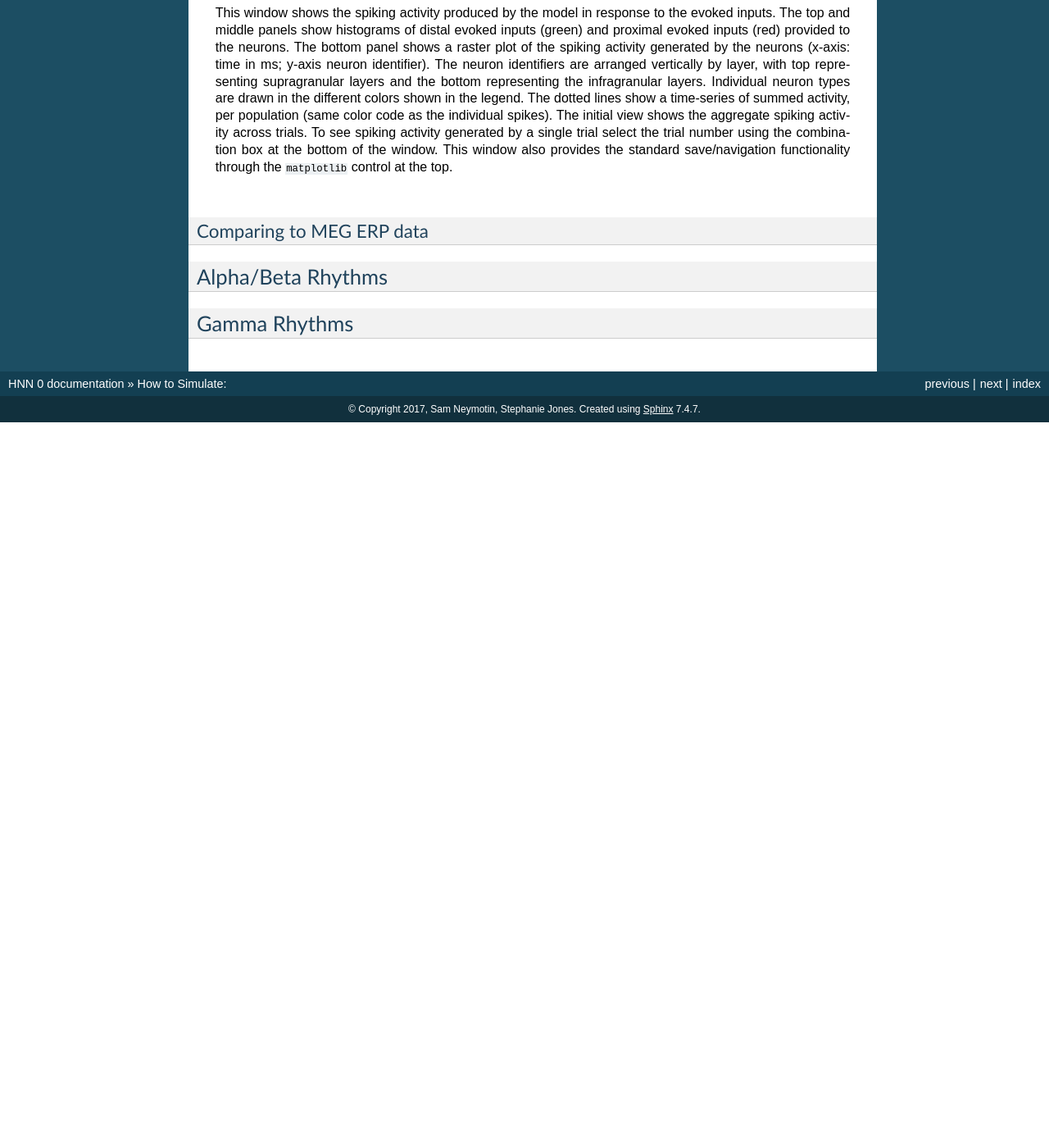
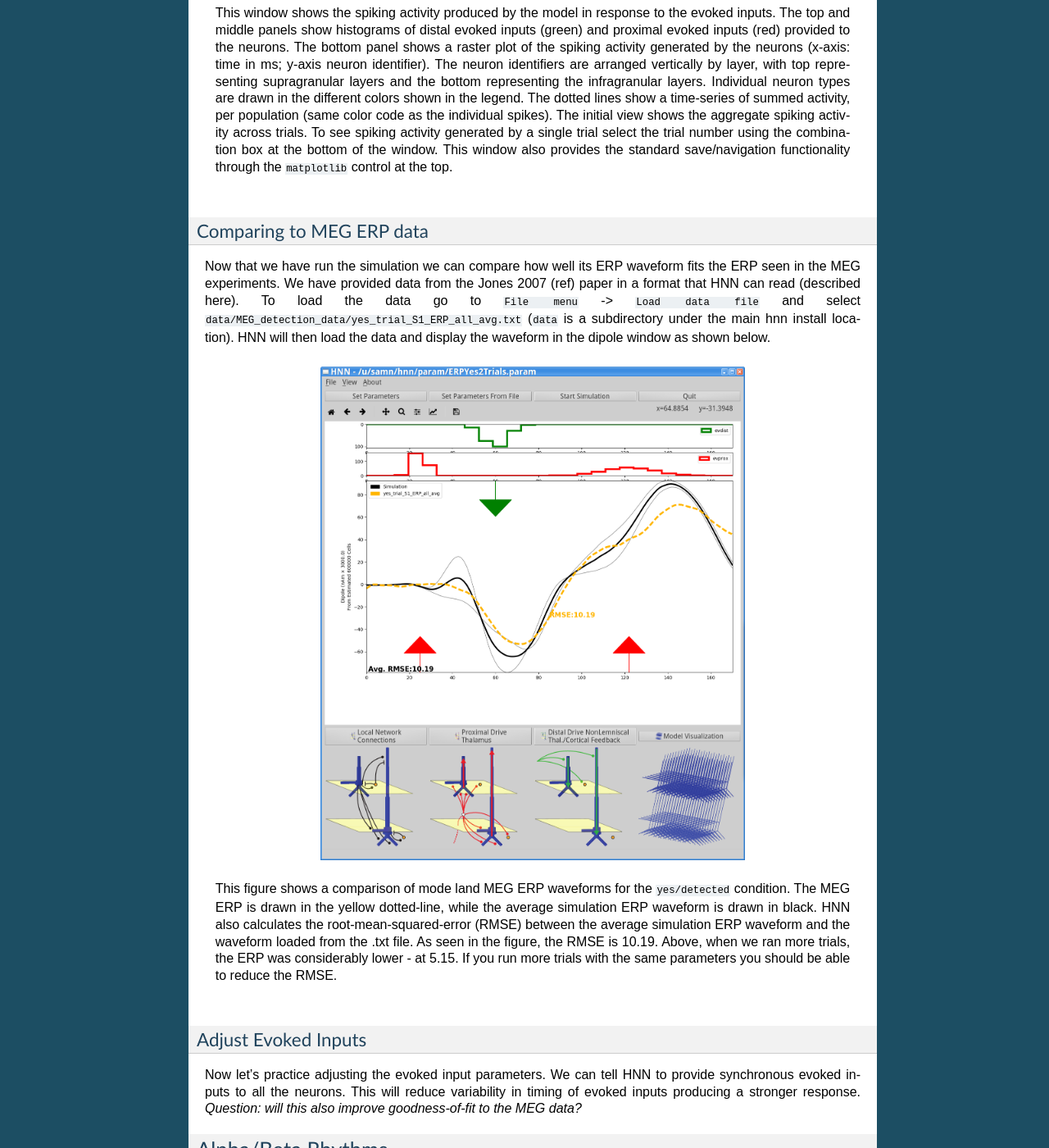
Before and after one commit to jonescompneurolab/hnn, a Sphinx documentation site: the page built from doc/howtosim.rst, in a window 1280 px wide and 1400 px high, scrolled down 5616 px. Shown: the whole window at 82% size. Built offline with Sphinx 7.4.7, drawn with Linux system fonts in a browser that asks for light colours; before the commit the page ends 6131 px from its top, so only the background shows below that.

Commit message:
compare to meg data descript for erp tut

```diff
--- a/doc/howtosim.rst
+++ b/doc/howtosim.rst
@@ -170,6 +170,30 @@ following window.
 Comparing to MEG ERP data
 ^^^^^^^^^^^^^^^^^^^^^^^^^
 
+Now that we have run the simulation we can compare how well its ERP waveform fits the ERP
+seen in the MEG experiments. We have provided data from the Jones 2007 (ref) paper in a format
+that HNN can read (described here). To load the data go to ``File menu`` -> ``Load data file``
+and select ``data/MEG_detection_data/yes_trial_S1_ERP_all_avg.txt`` (``data`` is a subdirectory
+under the main hnn install location). HNN will then load the data and display the waveform
+in the dipole window as shown below.
+
+.. figure:: images/ERPYes2Compare.png
+	:scale: 40%
+	:align: center
+
+	This figure shows a comparison of mode land MEG ERP waveforms for the ``yes/detected`` condition.
+	The MEG ERP is drawn in the yellow dotted-line, while the average simulation ERP waveform is drawn
+	in black. HNN also calculates the root-mean-squared-error (RMSE) between the average simulation ERP
+	waveform and the waveform loaded from the .txt file. As seen in the figure, the RMSE is 10.19. Above,
+	when we ran more trials, the ERP was considerably lower - at 5.15. If you run more trials with the same
+	parameters you should be able to reduce the RMSE.
+
+Adjust Evoked Inputs
+^^^^^^^^^^^^^^^^^^^^
+
+Now let's practice adjusting the evoked input parameters. We can tell HNN to provide synchronous evoked inputs
+to all the neurons. This will reduce variability in timing of evoked inputs producing a stronger response.
+*Question: will this also improve goodness-of-fit to the MEG data?*
 
 Alpha/Beta Rhythms
 ------------------
```
Also changed, not shown: doc/images/ERPYes2Compare.png (added).
